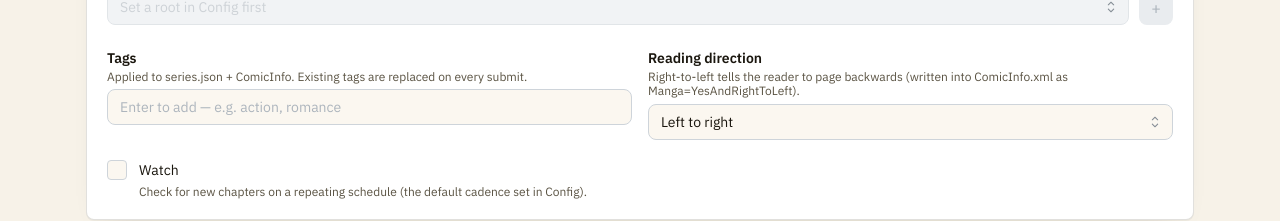
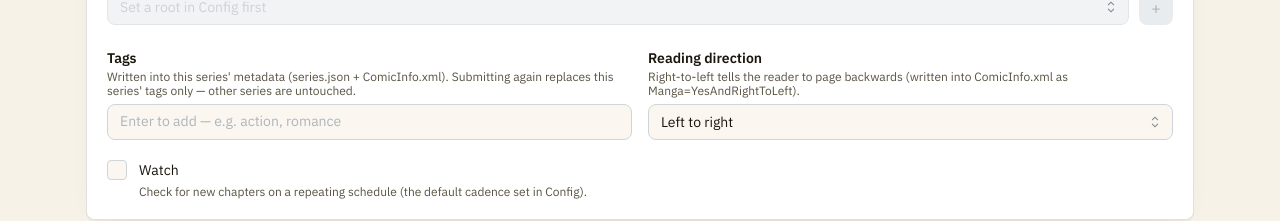
Before and after one commit to k-pz/gallery-dl-webui, a React (Vite) app in the folder frontend/: page / in a window 1280 px wide. Shown: the part 470-691 px from the top of the page. Built offline with nearby package versions, Linux system fonts and the light colour scheme; no server answers.

Commit message:
copy(submit-form): clarify tag replacement is per-series

```diff
--- a/frontend/src/components/SubmitForm.tsx
+++ b/frontend/src/components/SubmitForm.tsx
@@ -157,7 +157,7 @@ export function SubmitForm({ onCreated }: { onCreated?: (id: number) => void } =
           <TagsInput
             label="Tags"
             placeholder="Enter to add — e.g. action, romance"
-            description="Applied to series.json + ComicInfo. Existing tags are replaced on every submit."
+            description="Written into this series' metadata (series.json + ComicInfo.xml). Submitting again replaces this series' tags only — other series are untouched."
             value={tags}
             onChange={setTags}
             disabled={mutation.isPending}
```
